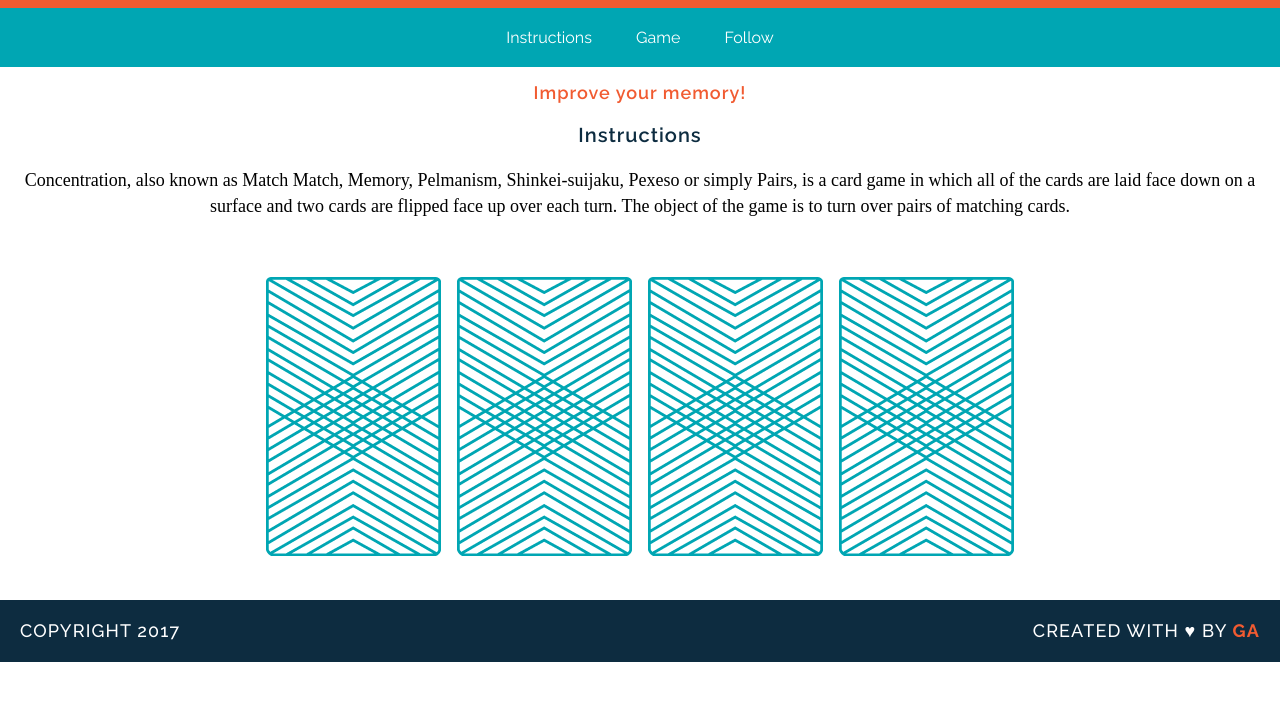
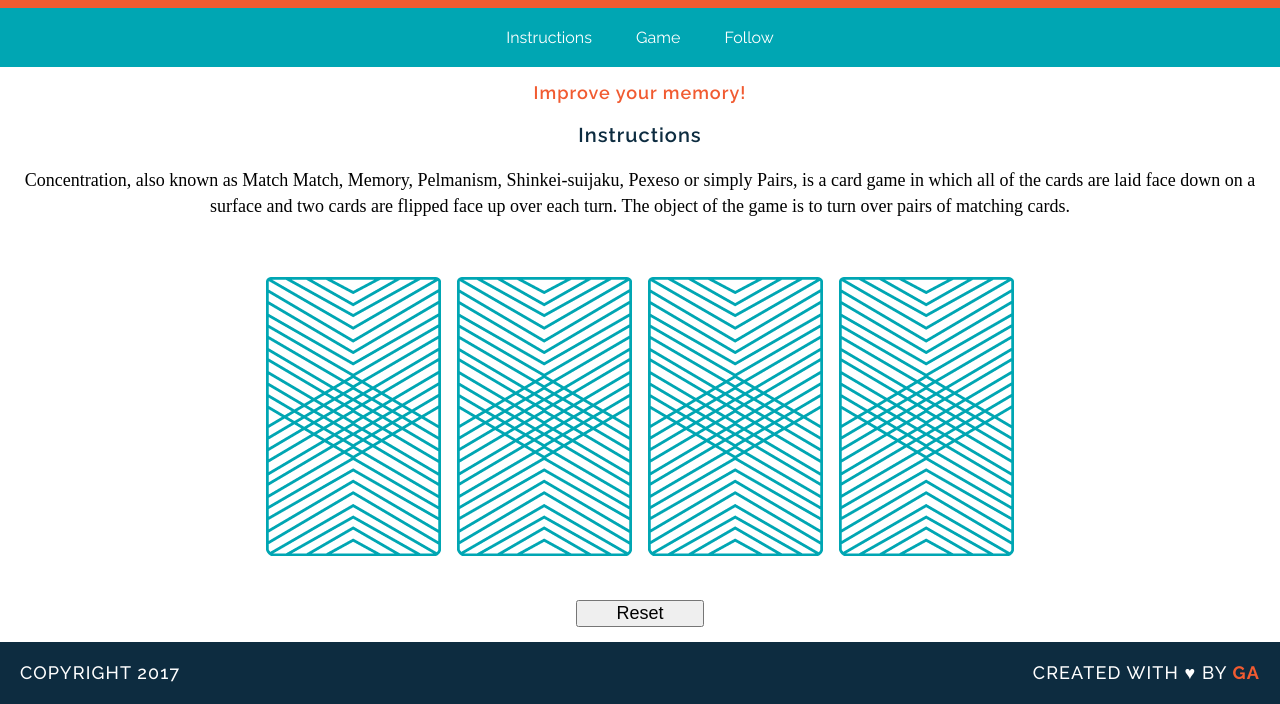
Before and after one commit to sierramoore/wdi-fundamentals-memorygame, a plain HTML site: page index.html in a window 1280 px wide. Shown: the part 105-809 px from the top of the page. Drawn offline with Linux system fonts and the light colour scheme; a web font is replaced by a local one.

Commit message:
added reset button

```diff
--- a/css/style.css
+++ b/css/style.css
@@ -85,3 +85,8 @@ a {
 a:hover{
     border-bottom: 2px solid white;
 }
+input{
+    width: 10%;
+    margin-bottom: 15px;
+    font-size: 18px;
+}
--- a/index.html
+++ b/index.html
@@ -33,6 +33,8 @@
 // replaced by line below-->
 <div id="game-board" class="board clearfix"></div>
 
+<input type="button" onclick="doOver()" value="Reset"><br>
+
 <footer class="clearfix">
     <p class="copyright">Copyright 2017</p>
     <p class="message">Created with &hearts; by <span class="name">GA</span></p>
--- a/js/main.js
+++ b/js/main.js
@@ -58,3 +58,7 @@ var createBoard = function() {
 };
 
 createBoard();
+
+function doOver () {
+    location.reload();
+}
```
